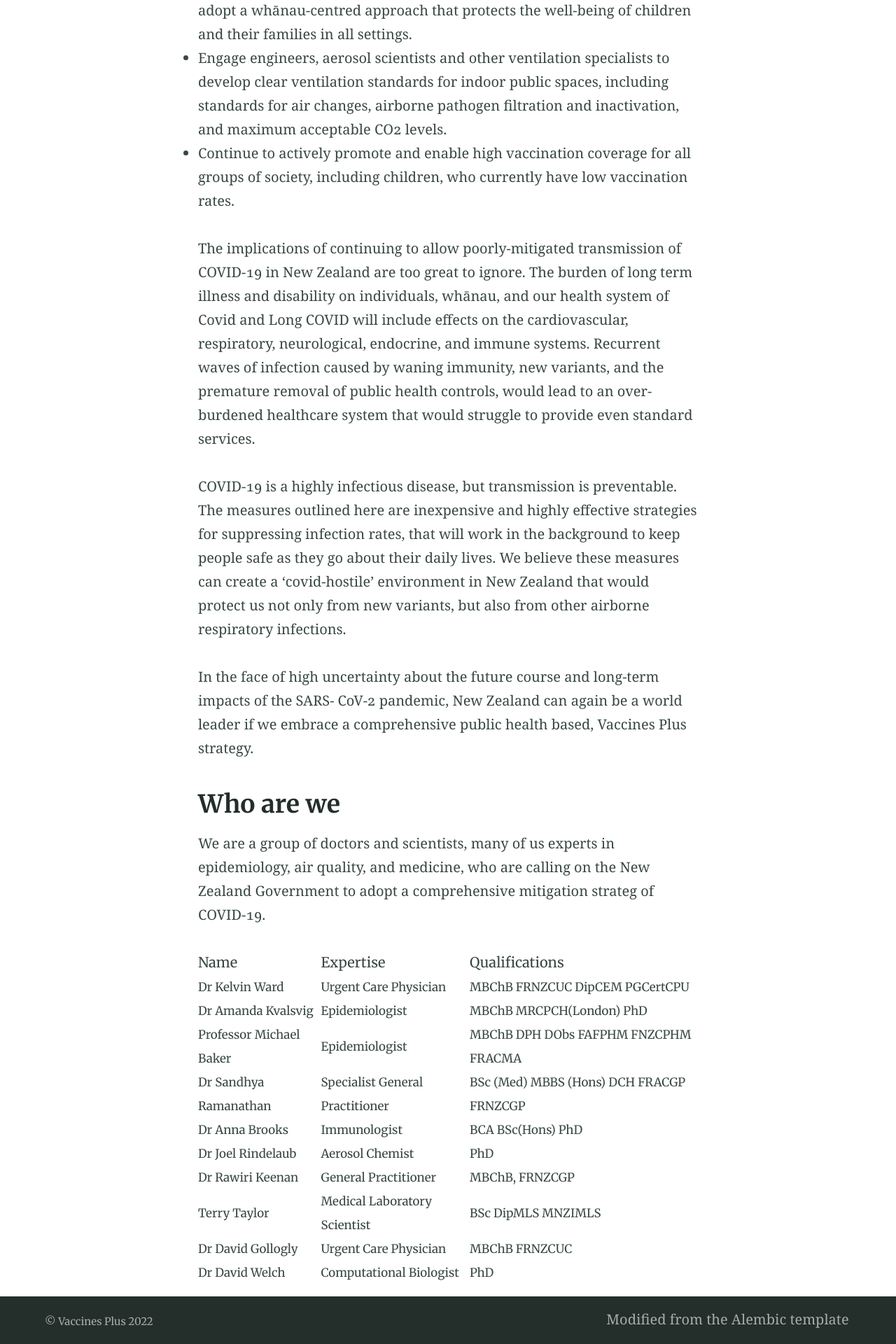
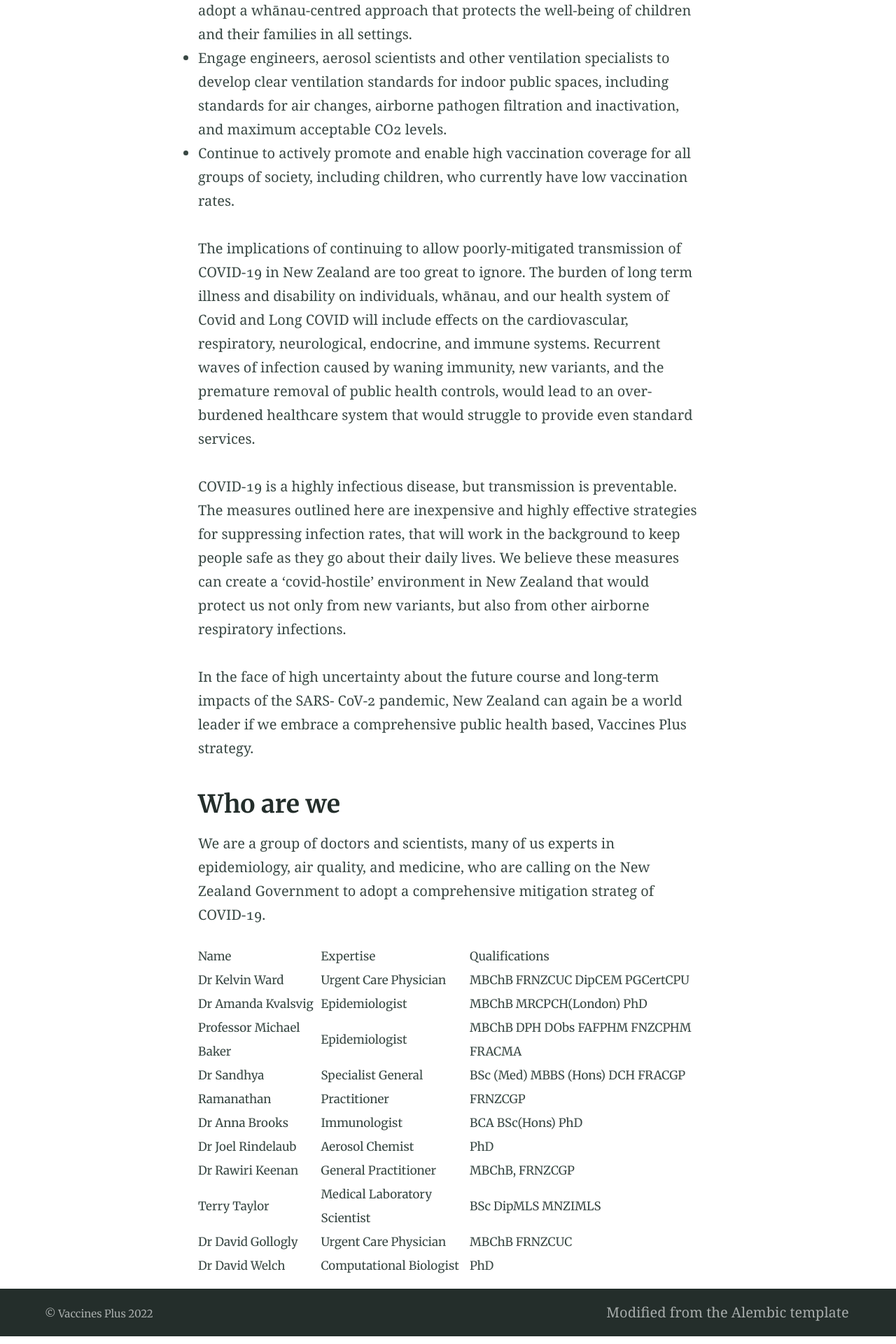
Before and after one commit to utunga/vaccines-plus, a Jekyll site: the page built from index.md, in a window 1280 px wide. Shown: the part 1976-3896 px from the top of the page at 70% size. Built offline with Jekyll 4.4.1, drawn with Linux system fonts in a browser that asks for light colours.

Commit message:
Switch to table

```diff
--- a/index.md
+++ b/index.md
@@ -39,16 +39,60 @@ In the face of high uncertainty about the future course and long-term impacts of
 We are a group of doctors and scientists, many of us experts in epidemiology, air quality, and medicine, who are calling on the New Zealand Government to adopt a comprehensive mitigation strateg of COVID-19.
 
 
-
-| Name        | Expertise           | Qualifications  |
-| ------------- |-------------| -----|
-| Dr Kelvin Ward|  Urgent Care Physician | MBChB FRNZCUC DipCEM PGCertCPU
-| Dr Amanda Kvalsvig | Epidemiologist      |   MBChB MRCPCH(London) PhD |
-| Professor Michael Baker | Epidemiologist      |    MBChB DPH DObs FAFPHM FNZCPHM FRACMA |
-|Dr Sandhya Ramanathan|Specialist General Practitioner|BSc (Med) MBBS (Hons) DCH FRACGP FRNZCGP|
-|Dr Anna Brooks|Immunologist|BCA BSc(Hons) PhD|
-|Dr Joel Rindelaub|Aerosol Chemist|PhD|
-|Dr Rawiri Keenan|General Practitioner|MBChB, FRNZCGP|
-|Terry Taylor|Medical Laboratory Scientist|BSc DipMLS MNZIMLS|
-|Dr David Gollogly|Urgent Care Physician|MBChB FRNZCUC|
-|Dr David Welch|Computational Biologist|PhD|
+<table class="signature_table">
+    <tr>
+        <th>Name</th>
+        <th>Expertise</th>
+        <th>Qualifications</th>
+    </tr>
+    <tr>
+        <th class="name">Dr Kelvin Ward</th>
+        <td class="title">Urgent Care Physician </td>
+        <td class="quals">MBChB FRNZCUC DipCEM PGCertCPU</td>
+    </tr>
+    <tr>
+        <th class="name">Dr Amanda Kvalsvig </th>
+        <td class="title">Epidemiologist</td>
+        <td class="quals">MBChB MRCPCH(London) PhD </td>
+    </tr>
+    <tr>
+        <th class="name">Professor Michael Baker </th>
+        <td class="title">Epidemiologist </td>
+        <td class="quals">MBChB DPH DObs FAFPHM FNZCPHM FRACMA </td>
+    </tr>
+    <tr>
+        <th class="name">Dr Sandhya Ramanathan</th>
+        <td class="title">Specialist General Practitioner</td>
+        <td class="quals">BSc (Med) MBBS (Hons) DCH FRACGP FRNZCGP</td>
+    </tr>
+    <tr>
+        <th class="name">Dr Anna Brooks</th>
+        <td class="title">Immunologist</td>
+        <td class="quals">BCA BSc(Hons) PhD</td>
+    </tr>
+    <tr>
+        <th class="name">Dr Joel Rindelaub</th>
+        <td class="title">Aerosol Chemist</td>
+        <td class="quals">PhD</td>
+    </tr>
+    <tr>
+        <th class="name">Dr Rawiri Keenan</th>
+        <td class="title">General Practitioner</td>
+        <td class="quals">MBChB, FRNZCGP</td>
+    </tr>
+    <tr>
+        <th class="name">Terry Taylor</th>
+        <td class="title">Medical Laboratory Scientist</td>
+        <td class="quals">BSc DipMLS MNZIMLS</td>
+    </tr>
+    <tr>
+        <th class="name">Dr David Gollogly</th>
+        <td class="title">Urgent Care Physician</td>
+        <td class="quals">MBChB FRNZCUC</td>
+    </tr>
+    <tr>
+        <th class="name">Dr David Welch</th>
+        <td class="title">Computational Biologist</td>
+        <td class="quals">PhD</td>
+    </tr>
+</table>
```
